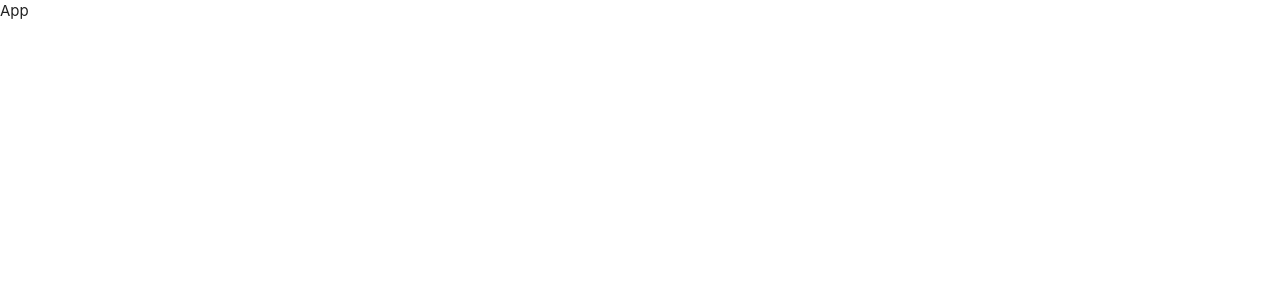
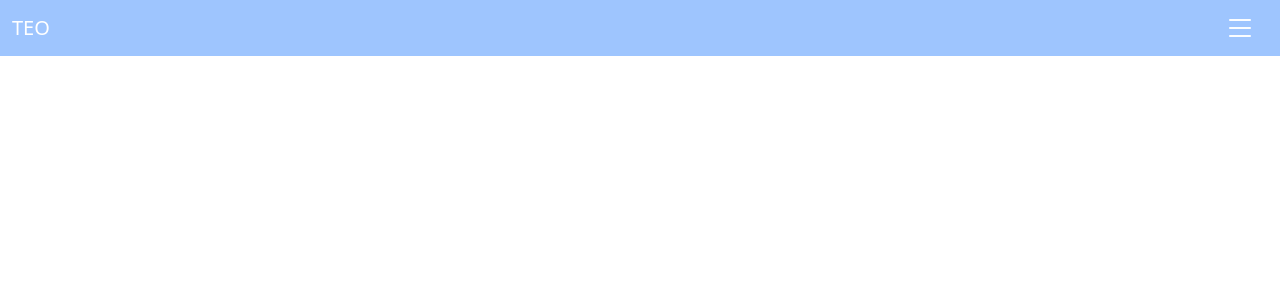
Before and after one commit to anstss/feasibility-study-GWE, a React (Create React App) app in the folder feasibility-study-gwe/: page / in a window 1280 px wide. Shown: the top 300 px of the page. Built offline with nearby package versions, Linux system fonts and the light colour scheme.

Commit message:
add navbar, add menu

```diff
--- a/feasibility-study-gwe/public/index.html
+++ b/feasibility-study-gwe/public/index.html
@@ -3,11 +3,25 @@
   <head>
     <meta charset="utf-8" />
     <meta name="viewport" content="width=device-width, initial-scale=1" />
-    <link rel="stylesheet" href="https://cdnjs.cloudflare.com/ajax/libs/materialize/1.0.0/css/materialize.min.css">
+    <link
+      href="https://cdn.jsdelivr.net/npm/bootstrap@5.1.3/dist/css/bootstrap.min.css"
+      rel="stylesheet"
+      integrity="sha384-1BmE4kWBq78iYhFldvKuhfTAU6auU8tT94WrHftjDbrCEXSU1oBoqyl2QvZ6jIW3"
+      crossorigin="anonymous"
+    />
+    <link
+      href="https://cdn.jsdelivr.net/npm/bootstrap-icons@1.3.0/font/bootstrap-icons.css"
+      rel="stylesheet"
+    />
     <title>React App</title>
   </head>
   <body>
     <noscript>You need to enable JavaScript to run this app.</noscript>
     <div id="root"></div>
+    <script
+      src="https://cdn.jsdelivr.net/npm/bootstrap@5.1.3/dist/js/bootstrap.bundle.min.js"
+      integrity="sha384-ka7Sk0Gln4gmtz2MlQnikT1wXgYsOg+OMhuP+IlRH9sENBO0LRn5q+8nbTov4+1p"
+      crossorigin="anonymous"
+    ></script>
   </body>
 </html>
--- a/feasibility-study-gwe/src/app.tsx
+++ b/feasibility-study-gwe/src/app.tsx
@@ -1,7 +1,13 @@
 import React from "react";
+import Navbar from "./components/navbar/navbar";
+import "./shared/styles.scss";
 
 function App() {
-  return <div>App</div>;
+  return (
+    <div>
+      <Navbar />
+    </div>
+  );
 }
 
 export default App;
--- /dev/null
+++ b/feasibility-study-gwe/src/components/navbar/navbar.scss
@@ -0,0 +1,5 @@
+.navbar-light .navbar-toggler {
+  color: #fff;
+  border: none;
+  box-shadow: none;
+}
--- /dev/null
+++ b/feasibility-study-gwe/src/components/navbar/navbar.tsx
@@ -0,0 +1,57 @@
+import React from "react";
+import "./navbar.scss";
+
+const Navbar = () => {
+  return (
+    <nav className="navbar navbar-light bg-primary fixed-top">
+      <div className="container-fluid">
+        <a className="navbar-brand text-white" href="#">
+          ТЕО
+        </a>
+        <button
+          className="navbar-toggler text-white"
+          type="button"
+          data-bs-toggle="offcanvas"
+          data-bs-target="#offcanvasNavbar"
+          aria-controls="offcanvasNavbar"
+        >
+          <i className="bi bi-list fs-2"></i>
+        </button>
+        <div
+          className="offcanvas offcanvas-end"
+          tabIndex={-1}
+          id="offcanvasNavbar"
+          aria-labelledby="offcanvasNavbarLabel"
+        >
+          <div className="offcanvas-header">
+            <h5 className="offcanvas-title" id="offcanvasNavbarLabel">
+              ТЕО
+            </h5>
+            <button
+              type="button"
+              className="btn-close text-reset"
+              data-bs-dismiss="offcanvas"
+              aria-label="Close"
+            ></button>
+          </div>
+          <div className="offcanvas-body">
+            <ul className="navbar-nav justify-content-end flex-grow-1 pe-3">
+              <li className="nav-item">
+                <a className="nav-link active" aria-current="page" href="#">
+                  Home
+                </a>
+              </li>
+              <li className="nav-item">
+                <a className="nav-link" href="#">
+                  Аналіз досягнутих обсягів видобутку води
+                </a>
+              </li>
+            </ul>
+          </div>
+        </div>
+      </div>
+    </nav>
+  );
+};
+
+export default Navbar;
--- /dev/null
+++ b/feasibility-study-gwe/src/shared/styles.scss
@@ -0,0 +1,5 @@
+@import "variables";
+
+.bg-primary {
+  background-color: $primary-color !important;
+}
--- /dev/null
+++ b/feasibility-study-gwe/src/shared/variables.scss
@@ -0,0 +1 @@
+$primary-color: #9ec5fe;
```
Also changed, not shown: 1 other file (tests, documents, lock files or other folders).
